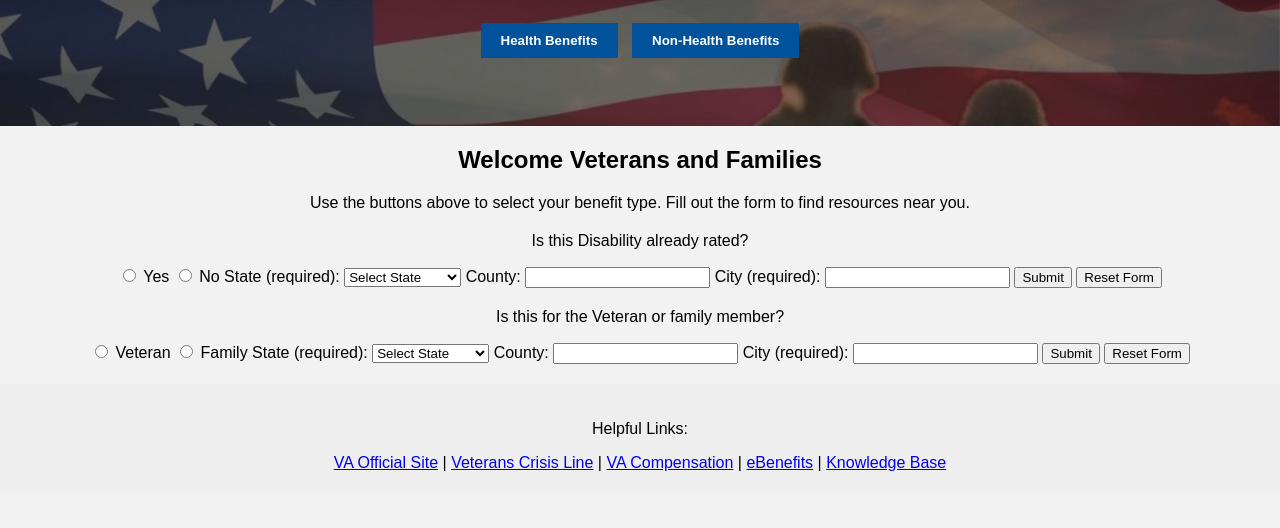
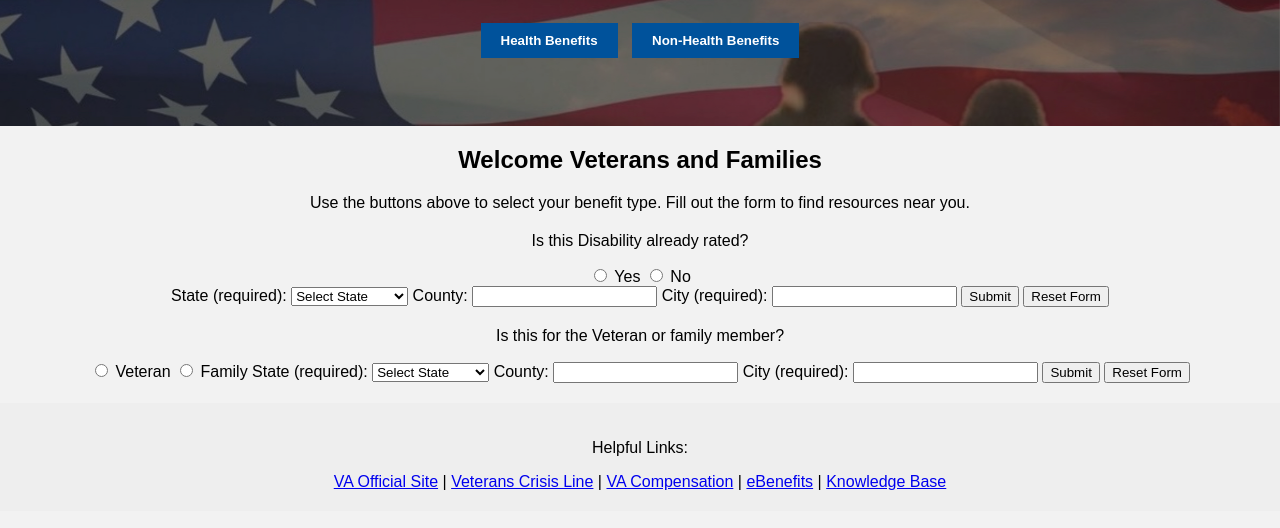
Before and after one commit to nesand/html-portfolio, a website: page vet.html in a window 1280 px wide. Shown: the part 124-652 px from the top of the page. Drawn offline with Linux system fonts and the light colour scheme.

Commit message:
UPDATE WITH YES NO CORRECTION
Is this Disability already rated?

```diff
--- a/vet.html
+++ b/vet.html
@@ -28,7 +28,7 @@
   <form id="healthVetFormElem">
     <p>Is this Disability already rated?</p>
     <label><input type="radio" name="disability" value="yes" onclick="showVetHealthOptions('yesVetOptions')"> Yes</label>
-    <label><input type="radio" name="disability" value="no" onclick="showVetHealthOptions('noVetOptions')"> No</label>
+    <label><input type="radio" name="disability" value="no" onclick="showVetHealthOptions('noVetOptions')"> No</label><BR>
 
     <div id="yesVetOptions" style="display:none;">
       <label><input type="checkbox" name="CHAMP-VA"> CHAMP VA</label><br>
@@ -67,7 +67,6 @@
     <p>Is this for the Veteran or family member?</p>
     <label><input type="radio" name="relation" value="Veteran" onclick="showVetVbaOptions('VeteranVetOptions')"> Veteran</label>
     <label><input type="radio" name="relation" value="Family" onclick="showVetVbaOptions('FamilyVetOptions')"> Family</label>
-
     <div id="VeteranVetOptions" style="display:none;">
       <label><input type="checkbox" name="CHAMP-VA"> CHAMP VA</label><br>
       <label><input type="checkbox" name="Disability-Compensation"> Disability Compensation</label><br>
```
Also changed, not shown: Vet.html (+1 -2 lines).
